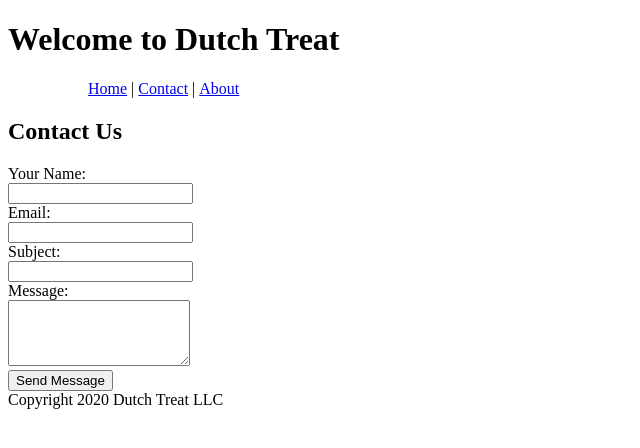
After one commit to MSMSalim/DutchTreat, an ASP.NET Core app: template Views/App/Contact.cshtml in a window 1280 px wide. The commit adds this page. Shown: the top 448 px of the page, without its empty margins (0-640 px from the left). Run offline with ASP.NET Core 8, Linux system fonts and the light colour scheme; the template is opened without the code that fills it, so the values that code supplies are empty; some libraries are stand-ins or nearby versions.

Commit message:
added about,contact and shared layout, added simple model binding

```diff
--- /dev/null
+++ b/Pages/Error.cshtml
@@ -0,0 +1,4 @@
+@page
+
+<h2>Sorry....</h2>
+<p>We've had a problem. Please retry latert.</p>
--- /dev/null
+++ b/Pages/_ViewStart.cshtml
@@ -0,0 +1,3 @@
+@{
+    Layout = "_Layout";
+}
--- a/Startup.cs
+++ b/Startup.cs
@@ -39,7 +39,8 @@ namespace DutchTreat
             }
             else
             {
-                // Add Error Page
+                // Add Error
+                app.UseExceptionHandler("/error");
             }
 
             app.UseStaticFiles();
--- /dev/null
+++ b/Views/App/About.cshtml
@@ -0,0 +1,6 @@
+@{
+    ViewBag.Title = "About Us";
+}
+
+<h2>About Us</h2>
+<p>More to follow</p>
--- /dev/null
+++ b/Views/App/Contact.cshtml
@@ -0,0 +1,24 @@
+@model ContactViewModel
+@{
+    ViewBag.Title = "Contact Us";
+}
+
+<form method="post">
+     <label asp-for="Name">Your Name:</label>
+     <br />
+     <input asp-for="Name"/>
+     <br />
+     <label asp-for="Email">Email:</label>
+     <br />
+     <input type="email" asp-for="Email" />
+     <br />
+     <label asp-for="Subject">Subject:</label>
+     <br />
+     <input type="text" asp-for="Subject"/>
+     <br />
+     <label asp-for="Message">Message:</label>
+     <br />
+     <textarea rows="4" asp-for="Message"></textarea>
+     <br />
+     <input type="submit" value="Send Message" />
+</form>
--- a/Views/Shared/_Layout.cshtml
+++ b/Views/Shared/_Layout.cshtml
@@ -6,7 +6,16 @@
     <link href="~/css/site.css" rel="stylesheet" />
 </head>
 <body>
-    <header>Welcome to Dutch Treat</header>
+    <header>
+        <h1>Welcome to Dutch Treat</h1>
+        <menu>
+            <ul>
+                <li><a asp-controller="App" asp-action="Index">Home</a></li>
+                <li><a asp-controller="App" asp-action="Contact">Contact</a></li>
+                <li><a asp-controller="App" asp-action="About">About</a></li>
+            </ul>
+        </menu>
+    </header>
 
     <section>
         <h2>@ViewBag.Title</h2>
--- /dev/null
+++ b/Views/_ViewImports.cshtml
@@ -0,0 +1,4 @@
+@using DutchTreat.Controllers
+@using DutchTreat.ViewModels
+@namespace DutchTreat.Views
+@addTagHelper *, Microsoft.AspNetCore.Mvc.TagHelpers
--- a/wwwroot/css/site.css
+++ b/wwwroot/css/site.css
@@ -1,2 +1,11 @@
-body {
+menu li {
+  display:inline;
 }
+
+menu li::after {
+  content: " |"
+}
+
+menu li:last-of-type::after {
+  content: "";
+}
```
Also changed, not shown: Controllers/AppController.cs (+18 -0 lines), ViewModels/ContactViewModel.cs (added, +11 -0 lines), DutchTreat.csproj.
